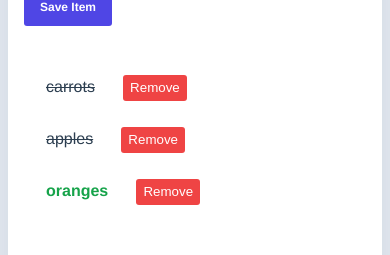
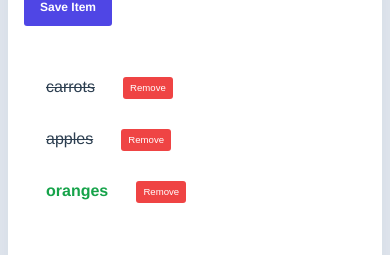
Before and after one commit to CodingGabe/vue-school, a Vue app: page / in a window 390 px wide. Shown: the part 211-466 px from the top of the page. Built offline with nearby package versions, Linux system fonts and the light colour scheme.

Commit message:
adjust remove button

```diff
--- a/src/components/HelloWorld.vue
+++ b/src/components/HelloWorld.vue
@@ -231,6 +231,9 @@ p {
   label {
     font-size: .75rem;
   }
+  button.close {
+    font-size: .6rem;
+  }
 }
 @media (max-width: 350px) {
   .add-item-form .btn { margin-left: 1.25rem; }
```
